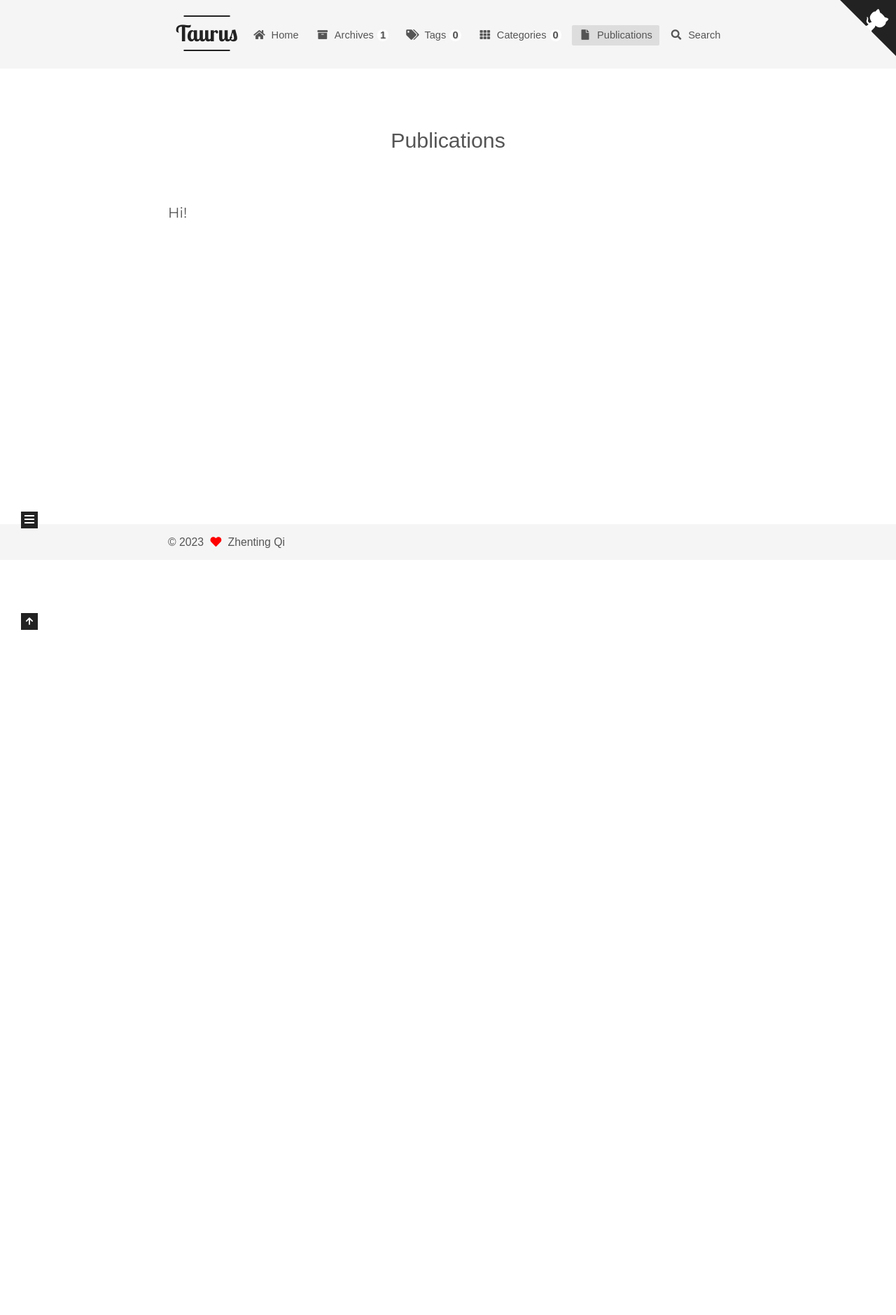
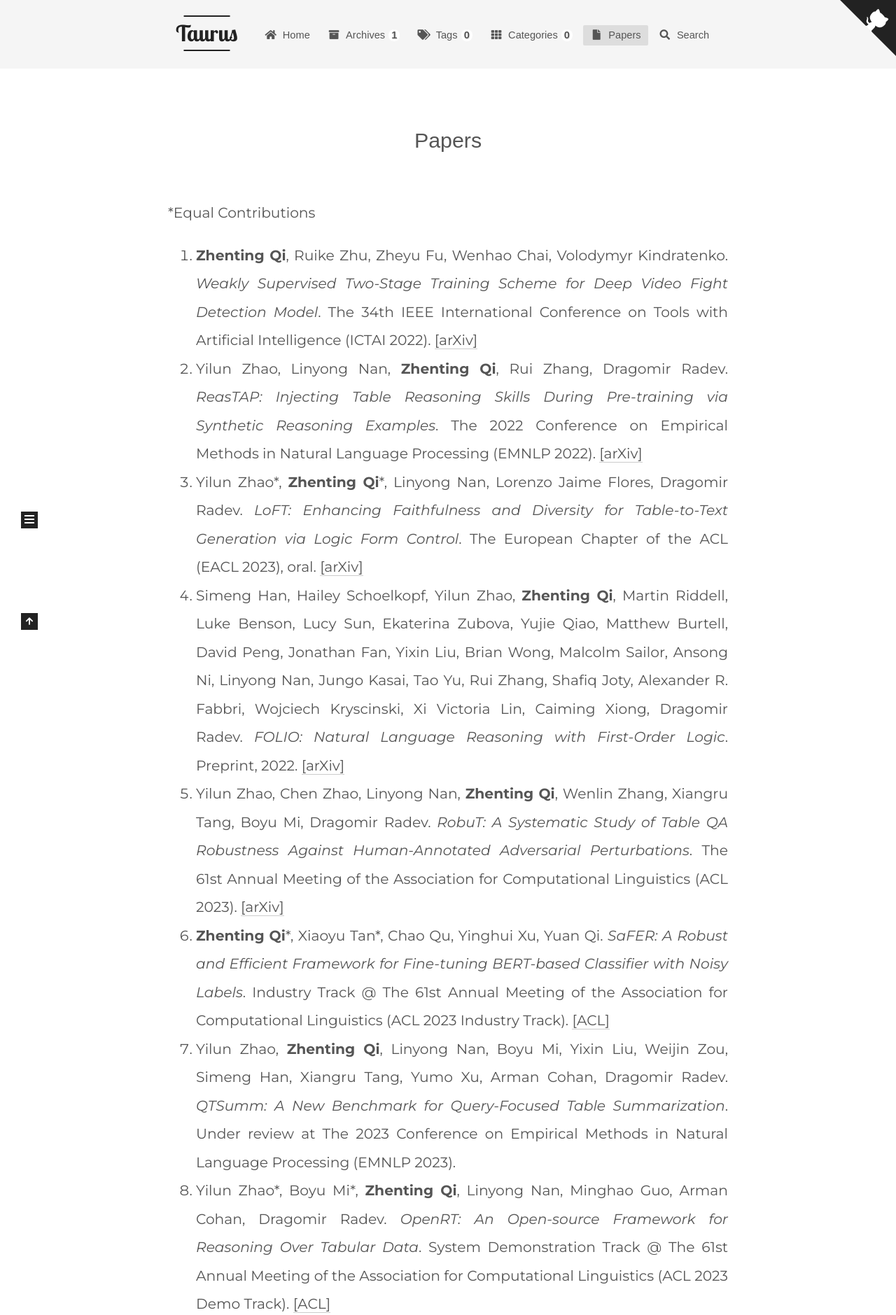
Before and after one commit to zhentingqi/zhentingqi-past.github.io, a plain HTML site: page papers/index.html in a window 1280 px wide. Shown: the top 1879 px of the page at 70% size. Before the commit the page ends 800 px from the top, so only its background shows below. Drawn offline with Linux system fonts and the light colour scheme; a web font is replaced by a local one.

Commit message:
Site updated: 2023-07-27 16:30:21

```diff
--- a/css/main.css
+++ b/css/main.css
@@ -1286,7 +1286,7 @@ pre .javascript .function {
 }
 .links-of-author a::before,
 .links-of-author span.exturl::before {
-  background: #4e11ff;
+  background: #0f6c0a;
   border-radius: 50%;
   content: ' ';
   display: inline-block;
--- a/publications/index.html
+++ b/papers/index.html
@@ -20,19 +20,19 @@
     var CONFIG = {"hostname":"example.com","root":"/","scheme":"Mist","version":"7.8.0","exturl":false,"sidebar":{"position":"left","display":"hide","padding":18,"offset":12,"onmobile":false},"copycode":{"enable":true,"show_result":true,"style":"mac"},"back2top":{"enable":true,"sidebar":false,"scrollpercent":false},"bookmark":{"enable":false,"color":"#222","save":"auto"},"fancybox":false,"mediumzoom":false,"lazyload":false,"pangu":false,"comments":{"style":"tabs","active":null,"storage":true,"lazyload":false,"nav":null},"algolia":{"hits":{"per_page":10},"labels":{"input_placeholder":"Search for Posts","hits_empty":"We didn't find any results for the search: ${query}","hits_stats":"${hits} results found in ${time} ms"}},"localsearch":{"enable":true,"trigger":"auto","top_n_per_article":1,"unescape":false,"preload":false},"motion":{"enable":true,"async":false,"transition":{"post_block":"fadeIn","post_header":"slideDownIn","post_body":"slideDownIn","coll_header":"slideLeftIn","sidebar":"slideUpIn"}},"path":"search.xml"};
   </script>
 
-  <meta name="description" content="Hi!">
+  <meta name="description" content="*Equal Contributions  Zhenting Qi, Ruike Zhu, Zheyu Fu, Wenhao Chai, Volodymyr Kindratenko. Weakly Supervised Two-Stage Training Scheme for Deep Video Fight Detection Model. The 34th IEEE Internationa">
 <meta property="og:type" content="website">
-<meta property="og:title" content="Publications">
-<meta property="og:url" content="http://example.com/publications/index.html">
+<meta property="og:title" content="Papers">
+<meta property="og:url" content="http://example.com/papers/index.html">
 <meta property="og:site_name" content="Taurus">
-<meta property="og:description" content="Hi!">
+<meta property="og:description" content="*Equal Contributions  Zhenting Qi, Ruike Zhu, Zheyu Fu, Wenhao Chai, Volodymyr Kindratenko. Weakly Supervised Two-Stage Training Scheme for Deep Video Fight Detection Model. The 34th IEEE Internationa">
 <meta property="og:locale" content="en_US">
 <meta property="article:published_time" content="2023-07-27T05:31:12.000Z">
-<meta property="article:modified_time" content="2023-07-27T05:31:45.755Z">
+<meta property="article:modified_time" content="2023-07-27T08:27:36.345Z">
 <meta property="article:author" content="Zhenting Qi">
 <meta name="twitter:card" content="summary">
 
-<link rel="canonical" href="http://example.com/publications/">
+<link rel="canonical" href="http://example.com/papers/">
 
 
 <script id="page-configurations">
@@ -45,7 +45,7 @@
   };
 </script>
 
-  <title>Publications | Taurus
+  <title>Papers | Taurus
 </title>
 
 
@@ -134,9 +134,9 @@
     <a href="/categories/" rel="section"><i class="fa fa-th fa-fw"></i>Categories<span class="badge">0</span></a>
 
   </li>
-        <li class="menu-item menu-item-publications">
+        <li class="menu-item menu-item-papers">
 
-    <a href="/publications/" rel="section"><i class="fa fa-file fa-fw"></i>Publications</a>
+    <a href="/papers/" rel="section"><i class="fa fa-file fa-fw"></i>Papers</a>
 
   </li>
       <li class="menu-item menu-item-search">
@@ -201,7 +201,7 @@
     <div class="post-block" lang="en">
       <header class="post-header">
 
-<h1 class="post-title" itemprop="name headline">Publications
+<h1 class="post-title" itemprop="name headline">Papers
 </h1>
 
 <div class="post-meta">
@@ -215,7 +215,19 @@
 
 
       <div class="post-body">
-          <p>Hi!</p>
+          <p>*Equal Contributions</p>
+<ol>
+<li class="lvl-3"><strong>Zhenting Qi</strong>, Ruike Zhu, Zheyu Fu, Wenhao Chai, Volodymyr Kindratenko. <em>Weakly Supervised Two-Stage Training Scheme for Deep Video Fight Detection Model</em>. The 34th IEEE International Conference on Tools with Artificial Intelligence (ICTAI 2022). <a target="_blank" rel="noopener" href="https://arxiv.org/abs/2209.11477">[arXiv]</a></li>
+<li class="lvl-3">Yilun Zhao, Linyong Nan, <strong>Zhenting Qi</strong>, Rui Zhang, Dragomir Radev. <em>ReasTAP: Injecting Table Reasoning Skills During Pre-training via Synthetic Reasoning Examples</em>. The 2022 Conference on Empirical Methods in Natural Language Processing (EMNLP 2022). <a target="_blank" rel="noopener" href="https://arxiv.org/abs/2210.12374">[arXiv]</a></li>
+<li class="lvl-3">Yilun Zhao*, <strong>Zhenting Qi</strong>*, Linyong Nan, Lorenzo Jaime Flores, Dragomir Radev. <em>LoFT: Enhancing Faithfulness and Diversity for Table-to-Text Generation via Logic Form Control</em>. The European Chapter of the ACL (EACL 2023), oral. <a target="_blank" rel="noopener" href="https://arxiv.org/abs/2302.02962">[arXiv]</a></li>
+<li class="lvl-3">Simeng Han, Hailey Schoelkopf, Yilun Zhao, <strong>Zhenting Qi</strong>, Martin Riddell, Luke Benson, Lucy Sun, Ekaterina Zubova, Yujie Qiao, Matthew Burtell, David Peng, Jonathan Fan, Yixin Liu, Brian Wong, Malcolm Sailor, Ansong Ni, Linyong Nan, Jungo Kasai, Tao Yu, Rui Zhang, Shafiq Joty, Alexander R. Fabbri, Wojciech Kryscinski, Xi Victoria Lin, Caiming Xiong, Dragomir Radev. <em>FOLIO: Natural Language Reasoning with First-Order Logic</em>. Preprint, 2022. <a target="_blank" rel="noopener" href="https://arxiv.org/abs/2209.00840">[arXiv]</a></li>
+<li class="lvl-3">Yilun Zhao, Chen Zhao, Linyong Nan, <strong>Zhenting Qi</strong>, Wenlin Zhang, Xiangru Tang, Boyu Mi, Dragomir Radev. <em>RobuT: A Systematic Study of Table QA Robustness Against Human-Annotated Adversarial Perturbations</em>. The 61st Annual Meeting of the Association for Computational Linguistics (ACL 2023). <a target="_blank" rel="noopener" href="https://arxiv.org/abs/2306.14321">[arXiv]</a></li>
+<li class="lvl-3"><strong>Zhenting Qi</strong>*, Xiaoyu Tan*, Chao Qu, Yinghui Xu, Yuan Qi. <em>SaFER: A Robust and Efficient Framework for Fine-tuning BERT-based Classifier with Noisy Labels</em>. Industry Track @ The 61st Annual Meeting of the Association for Computational Linguistics (ACL 2023 Industry Track). <a target="_blank" rel="noopener" href="https://aclanthology.org/2023.acl-industry.38/">[ACL]</a></li>
+<li class="lvl-3">Yilun Zhao, <strong>Zhenting Qi</strong>, Linyong Nan, Boyu Mi, Yixin Liu, Weijin Zou, Simeng Han, Xiangru Tang, Yumo Xu, Arman Cohan, Dragomir Radev. <em>QTSumm: A New Benchmark for Query-Focused Table Summarization</em>. Under review at The 2023 Conference on Empirical Methods in Natural Language Processing (EMNLP 2023).</li>
+<li class="lvl-3">Yilun Zhao*, Boyu Mi*, <strong>Zhenting Qi</strong>, Linyong Nan, Minghao Guo, Arman Cohan, Dragomir Radev. <em>OpenRT: An Open-source Framework for Reasoning Over Tabular Data</em>. System Demonstration Track @ The 61st Annual Meeting of the Association for Computational Linguistics (ACL 2023 Demo Track). <a target="_blank" rel="noopener" href="https://aclanthology.org/2023.acl-demo.32/">[ACL]</a></li>
+<li class="lvl-3"><strong>Zhenting Qi</strong>*, Xiaoyu Tan*, Shaojie Shi, Chao Qu, Yinghui Xu, Yuan Qi. <em>PiLLow: Efficient Instruction Fine-tuning via Prompt Matching under Low-Resource Settings</em>. Under review at Industry Track @ The 2023 Conference on Empirical Methods in Natural Language Processing (EMNLP 2023 Industry Track).</li>
+<li class="lvl-4">Xiaoyu Tan, Shaojie Shi, Xihe Qiu, Chao Qu, <strong>Zhenting Qi</strong>, Yinghui Xu and Yuan Qi. <em>Self-Criticism: Aligning Large Language Models with their Understanding of Helpfulness, Honesty, and Harmlessness</em>. Under review at Industry Track @ The 2023 Conference on Empirical Methods in Natural Language Processing (EMNLP 2023 Industry Track).</li>
+</ol>
 
       </div>
 
```
Also changed, not shown: 2023/07/27/hello-world/index.html (+2 -2 lines), about/index.html (+2 -2 lines), archives/2023/07/index.html (+2 -2 lines), archives/2023/index.html (+2 -2 lines), archives/index.html (+2 -2 lines), categories/index.html (+2 -2 lines), index.html (+2 -2 lines), tags/index.html (+2 -2 lines).
